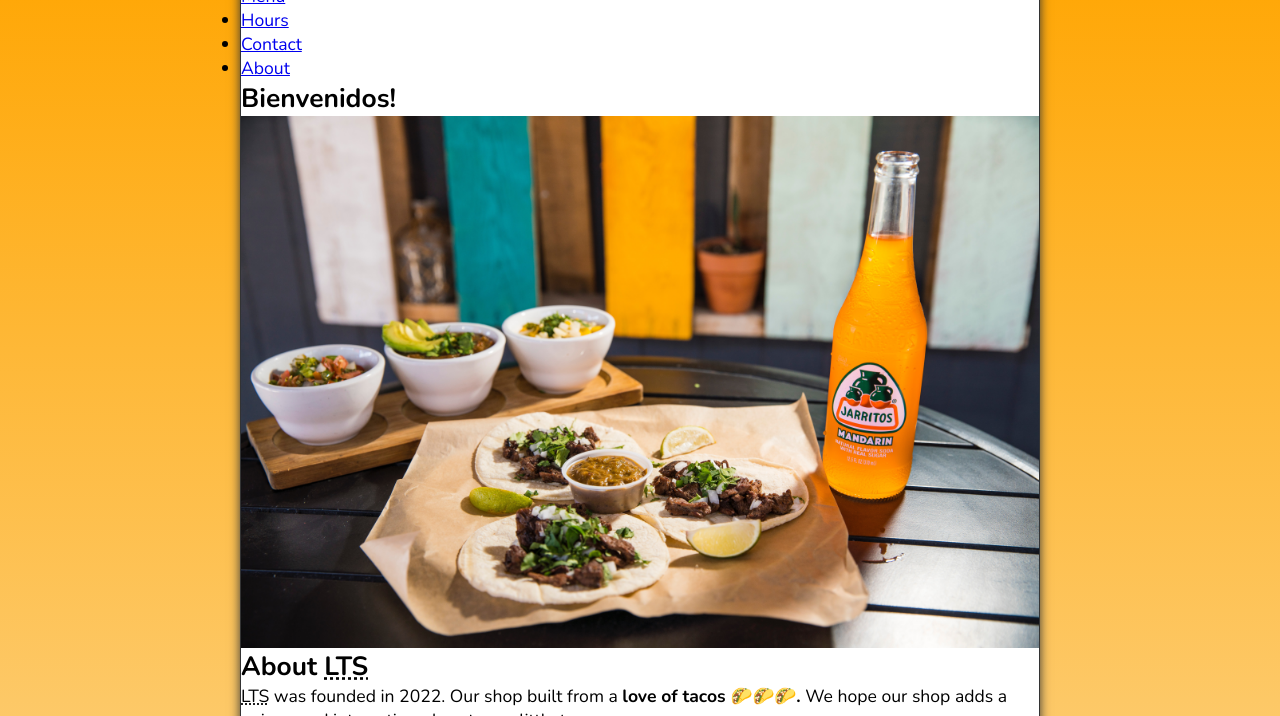
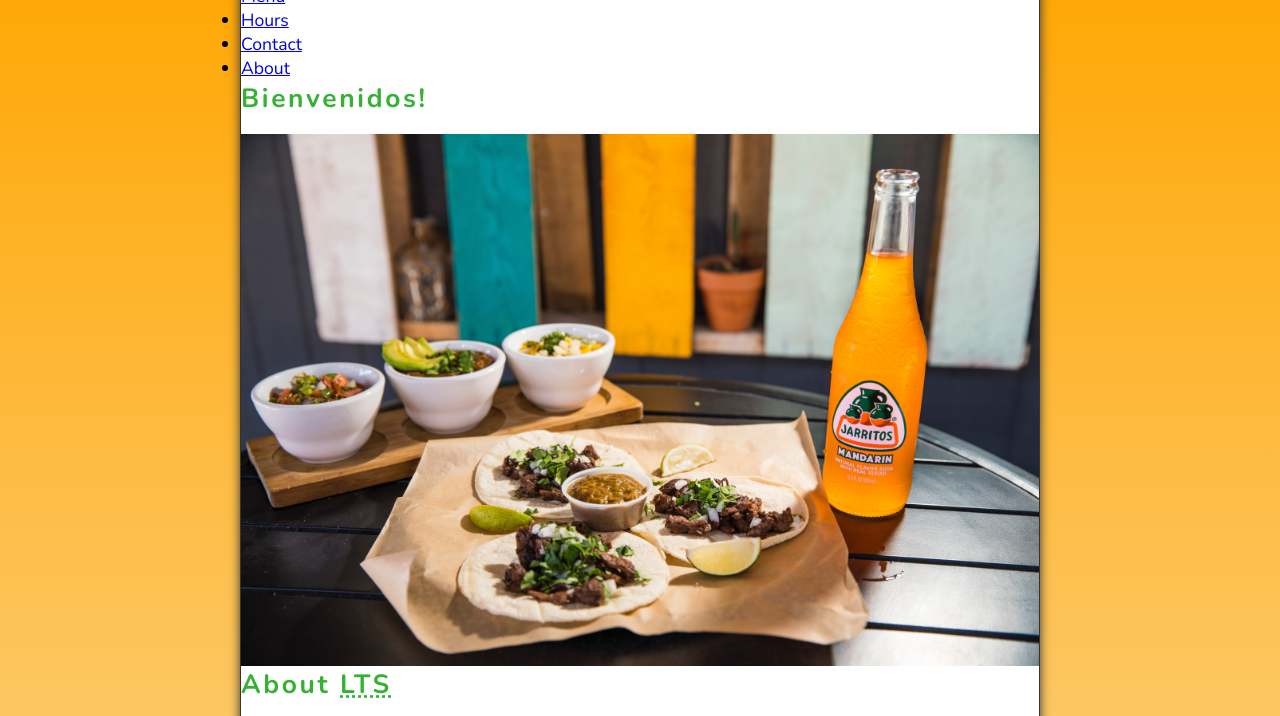
Before and after one commit to RobelAlemayehu/Little-Taco-Shop-Website, a plain HTML site: page index.html in a window 1280 px wide. Shown: the part 64-780 px from the top of the page. Drawn offline with nearby package versions, Linux system fonts and the light colour scheme.

Commit message:
Add CSS for headings

```diff
--- a/CSS/styles.css
+++ b/CSS/styles.css
@@ -1,5 +1,4 @@
 @import url('https://fonts.googleapis.com/css2?family=Noto+Serif+Dives+Akuru&family=Nunito:ital,wght@0,200..1000;1,200..1000&family=Oswald:wght@200..700&display=swap');
-
 *,
 *::after,
 *::before{
@@ -21,16 +20,14 @@ input,button,textarea{
     --FF-HEADING: :"Fugaz One", cursive;
     --FS: clamp(1rem, 2.2vh, 1.5rem);
 
-
-
     --BGCOLOR: orange;
     --BGCOLOR-FADE: rgb(252,220,160);
     --BGIMAGE: linear-gradient(to bottom, var(--BGCOLOR),var(--BGCOLOR-FADE));
     --BODY-BGCOLOR: #FFF;
     --FONT-COLOR:#000;
+    --HIGHLIGHT-COLOR:rgb(51,178,51);
+
     --BORDER-COLOR: #333;
-
-
     --BORDERS: 1px solid var(--BORDER-COLOR);
 }
 
@@ -62,3 +59,11 @@ body{
     border-right: var(--BORDERS);
     box-shadow: 0 0 10px var(--BORDER-COLOR);
 }
+h1, h2, h3{
+    font-family: var(--FF-HEADING);
+    letter-spacing: 0.1em;
+}
+h2, h3{
+    margin-bottom: 1rem;
+    color: var(--HIGHLIGHT-COLOR);
+}
```
